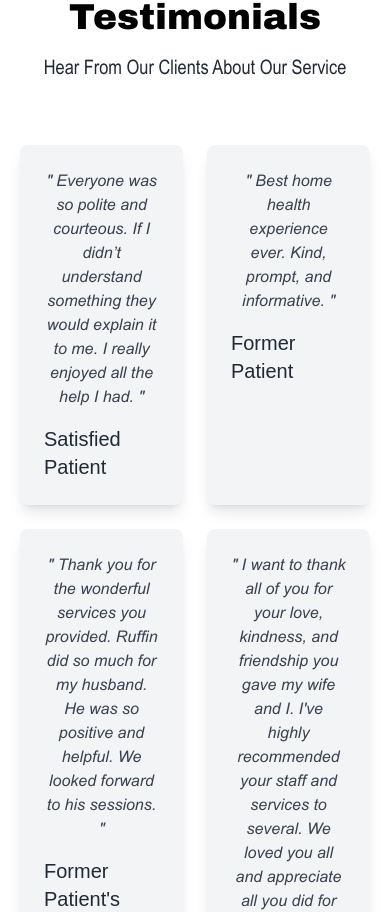
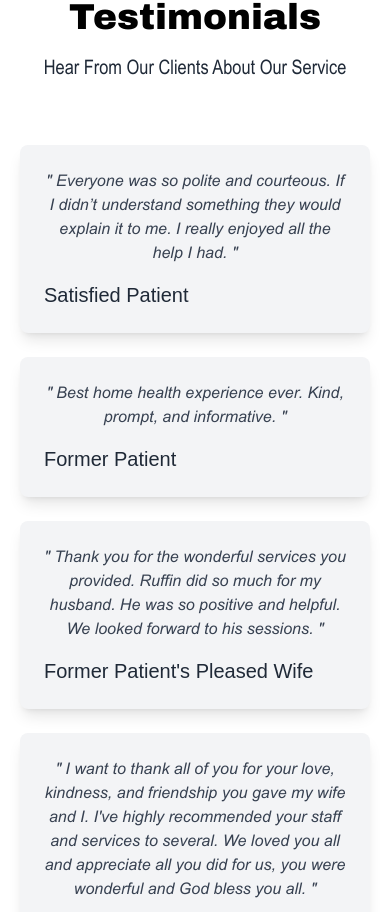
Before and after one commit to TheAdrianVera/Advanced2024, a React (Vite) app: page /about in a window 390 px wide. Shown: the part 7650-8562 px from the top of the page. Built offline with nearby package versions, Linux system fonts and the light colour scheme; no server answers.

Commit message:
updated testimonial style

```diff
--- a/src/components/pagesections/TestimonialsSection.tsx
+++ b/src/components/pagesections/TestimonialsSection.tsx
@@ -18,7 +18,7 @@ const TestimonialsSection: React.FC<TestimonialsSectionProps> = ({testimonials})
                     <h2 className='text-xl font-arial-narrow md:text-2xl text-gray-800 mb-6'>Hear From Our Clients About Our Service</h2>
                 </div>
             </div>
-            <div className='grid grid-cols-2 md:grid-cols-3 gap-6 lg:mx-10 xl:mx-40'>
+            <div className='grid sm:grid-cols-2 md:grid-cols-3 gap-6 lg:mx-10 xl:mx-40'>
                 {testimonials.map((testimonial, index) => (
                     <div
                         key={index}
```
